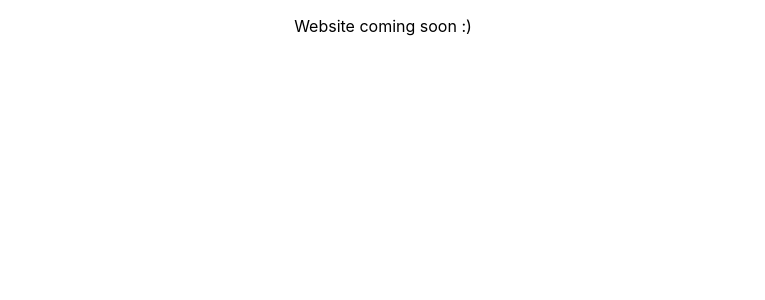
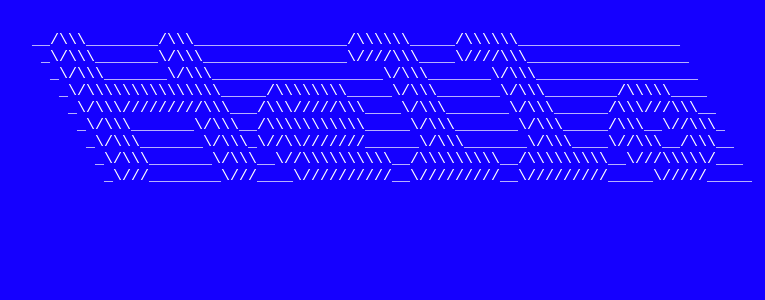
Before and after one commit to blewis11/jeebs.dot.com, a React (Create React App) app: page / in a window 1280 px wide. Shown: the top 300 px of the page, without its empty margins (257-1022 px from the left). Built offline with nearby package versions, Linux system fonts and the light colour scheme.

Commit message:
add main container and hello message

```diff
--- a/src/App.css
+++ b/src/App.css
@@ -1,3 +1,12 @@
 .App {
   text-align: center;
+  background-color: #1500ff;
+  position: absolute;
+  height: 100%;
+  width: 100%;
 }
+
+.ascii {
+  font-size: 15px;
+  color:white;
+}
--- a/src/App.tsx
+++ b/src/App.tsx
@@ -2,13 +2,30 @@ import React from 'react';
 import './App.css';
 
 const App: React.FC = () => {
+
+  var hello = String.raw`
+  __/\\\________/\\\_________________/\\\\\\_____/\\\\\\__________________
+   _\/\\\_______\/\\\________________\////\\\____\////\\\__________________
+    _\/\\\_______\/\\\___________________\/\\\_______\/\\\__________________
+     _\/\\\\\\\\\\\\\\\_____/\\\\\\\\_____\/\\\_______\/\\\________/\\\\\____
+      _\/\\\/////////\\\___/\\\/////\\\____\/\\\_______\/\\\______/\\\///\\\__
+       _\/\\\_______\/\\\__/\\\\\\\\\\\_____\/\\\_______\/\\\_____/\\\__\//\\\_
+        _\/\\\_______\/\\\_\//\\///////______\/\\\_______\/\\\____\//\\\__/\\\__
+         _\/\\\_______\/\\\__\//\\\\\\\\\\__/\\\\\\\\\__/\\\\\\\\\__\///\\\\\/___
+          _\///________\///____\//////////__\/////////__\/////////_____\/////_____
+`
+
   return (
     <div className="App">
       <header className="App-header">
-        <p>
-         Website coming soon :)
-        </p>
+
       </header>
+
+      <div className="ascii">
+        <pre>
+         {hello}
+        </pre>
+      </div>
     </div>
   );
 }
```
